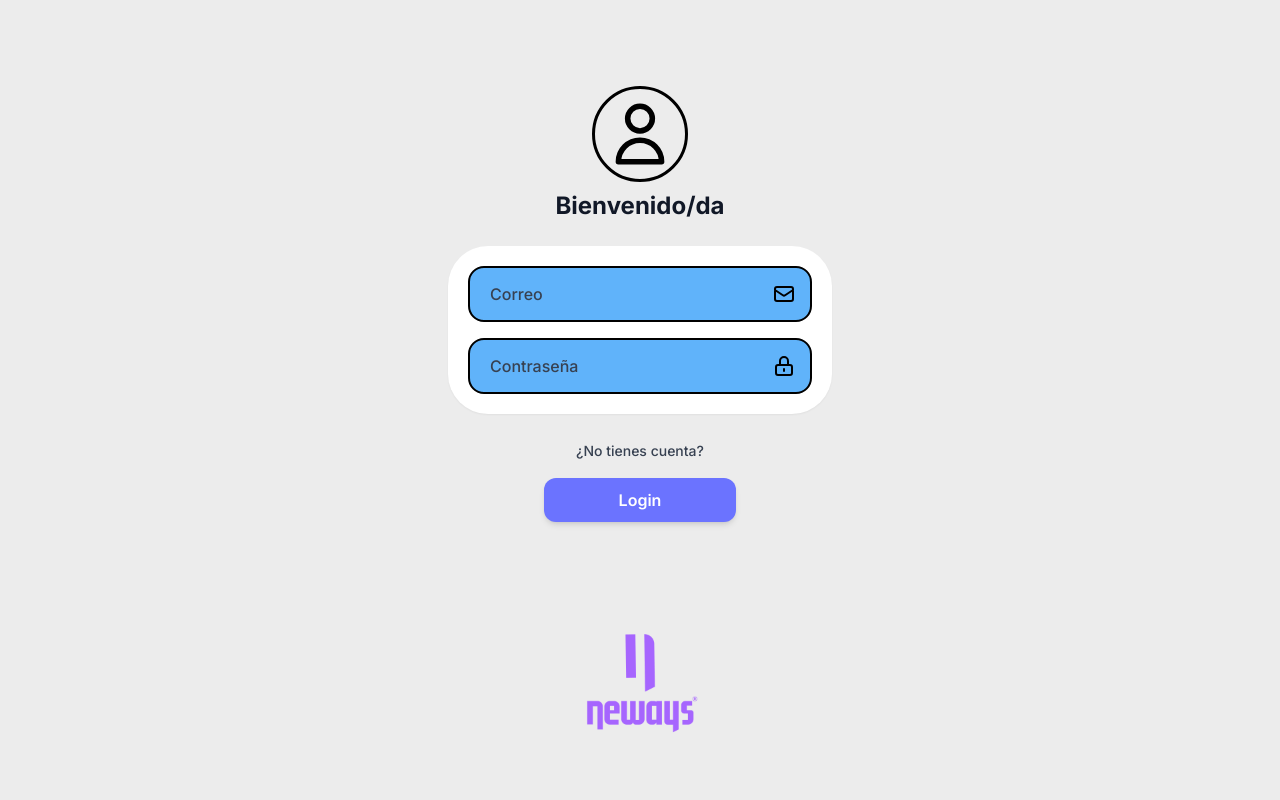
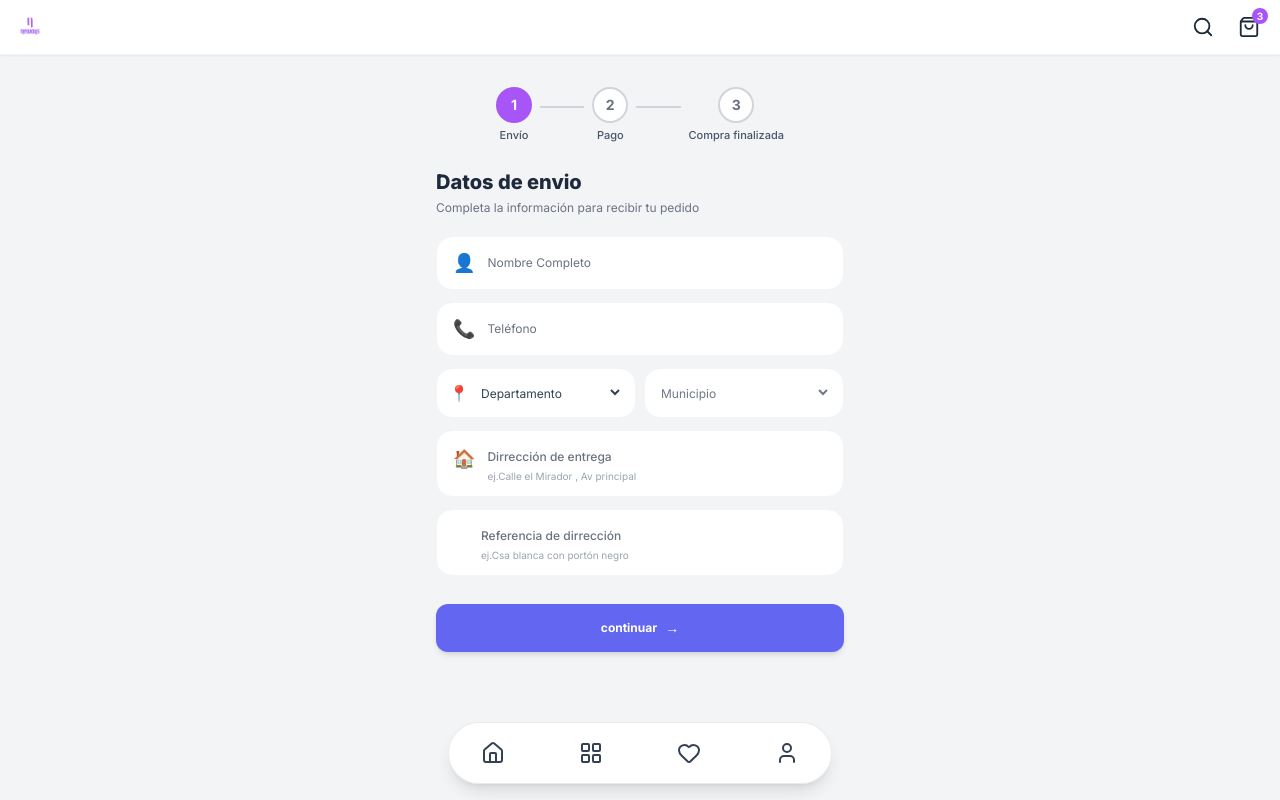
Before and after one commit to vmValeriaMontano/Proyecto_Neways, a React (Vite) app in the folder neways-frontend/: page /shippingData in a window 1280 px wide. Before the commit this address led to /login. Built offline with nearby package versions, Linux system fonts and the light colour scheme.

Commit message:
agregar: logica de pago

```diff
--- a/neways-frontend/src/App.jsx
+++ b/neways-frontend/src/App.jsx
@@ -7,6 +7,8 @@ import Home from './pages/client/Home';
 import Catalog from './pages/client/Catalog';
 import ProductDetail from './pages/client/ProductDetail';
 import Cart from './pages/client/Cart';
+import ShippingData from './pages/client/ShippingData';
+
 
 import Favorites from './pages/client/Favorites';
 
@@ -49,6 +51,7 @@ function AppRoutes() {
       <Route path="/productDetail/:id" element={<ProductDetail />} />
       <Route path="/productDetail" element={<ProductDetail />} />
       <Route path="/cart" element={<Cart />} />
+      <Route path="/shippingData" element={<ShippingData />} />
 
 
       <Route
--- a/neways-frontend/src/pages/client/Cart.jsx
+++ b/neways-frontend/src/pages/client/Cart.jsx
@@ -257,9 +257,9 @@ export default function Cart() {
                 </div>
               </div>
 
-              {/* Botón de Pago / Checkout */}
+              {/* Botón de Pago / ShippingData */}
               <button
-                onClick={() => navigate('/checkout')}
+                onClick={() => navigate('/shippingData')}
                 className="w-full bg-purple-600 hover:bg-purple-700 text-white font-bold text-xs py-3.5 rounded-xl shadow-md transition active:scale-[0.99] mt-1"
               >
                 Proceder al Pago
--- a/neways-frontend/src/pages/client/ShippingData.jsx
+++ b/neways-frontend/src/pages/client/ShippingData.jsx
@@ -0,0 +1,210 @@
+import React, { useState } from 'react';
+import { useNavigate } from 'react-router-dom';
+import Header from '../../components/common/Header';
+import BottomNav from '../../components/common/BottomNav';
+import CheckoutSteps from '../../components/common/CheckoutSteps';
+import API from '../../services/api';
+
+// Lista orientativa para El Salvador
+const DEPARTAMENTOS_SV = {
+  'San Salvador': ['San Salvador', 'Soyapango', 'Ilopango', 'Mejicanos', 'Apopa', 'Santa Tecla'],
+  'La Libertad': ['Santa Tecla', 'Antiguo Cuscatlán', 'Nuevo Cuscatlán', 'Colón', 'Zaragoza'],
+  'Santa Ana': ['Santa Ana', 'Chalchuapa', 'Metapán'],
+  'San Miguel': ['San Miguel', 'Ciudad Barrios'],
+  'Sonsonate': ['Sonsonate', 'Acajutla'],
+};
+
+export default function ShippingData() {
+  const navigate = useNavigate();
+
+  // Cargar datos previos si existen
+  const savedData = JSON.parse(localStorage.getItem('checkout_shipping') || '{}');
+
+  const [formData, setFormData] = useState({
+    fullName: savedData.fullName || '',
+    phone: savedData.phone || '',
+    department: savedData.department || '',
+    municipality: savedData.municipality || '',
+    address: savedData.address || '',
+    reference: savedData.reference || '',
+  });
+
+  const [loading, setLoading] = useState(false);
+
+  const handleChange = (e) => {
+    const { name, value } = e.target;
+    setFormData((prev) => {
+      const updated = { ...prev, [name]: value };
+      if (name === 'department') {
+        updated.municipality = ''; // Reiniciar municipio si cambia el departamento
+      }
+      return updated;
+    });
+  };
+
+  const handleSubmit = async (e) => {
+    e.preventDefault();
+
+    if (!formData.fullName || !formData.phone || !formData.department || !formData.address) {
+      alert('Por favor completa todos los campos obligatorios.');
+      return;
+    }
+
+    try {
+      setLoading(true);
+      // Guardar localmente para el siguiente paso
+      localStorage.setItem('checkout_shipping', JSON.stringify(formData));
+
+      // Sync opcional con backend si existe borrador de orden
+      await API.post('/orders/shipping-address', formData).catch(() => {});
+
+      // Redirigir al Paso 2: Pago
+      navigate('/checkout/payment');
+    } catch (error) {
+      console.error('Error guardando dirección:', error);
+    } finally {
+      setLoading(false);
+    }
+  };
+
+  return (
+    <div className="min-h-screen bg-[#f3f4f6] pb-28 flex flex-col justify-between font-sans">
+      <div>
+        <Header cartCount={3} />
+
+        <main className="px-5 pt-2 max-w-md mx-auto">
+          {/* Componente Reutilizable de Pasos */}
+          <CheckoutSteps currentStep={1} />
+
+          {/* Encabezado de Sección */}
+          <div className="text-left mb-5">
+            <h1 className="font-extrabold text-slate-800 text-xl">
+              Datos de envio
+            </h1>
+            <p className="text-xs text-gray-500 mt-1">
+              Completa la información para recibir tu pedido
+            </p>
+          </div>
+
+          {/* Formulario */}
+          <form onSubmit={handleSubmit} className="flex flex-col gap-3">
+            {/* Nombre Completo */}
+            <div className="bg-white rounded-2xl p-3 flex items-center gap-3 border border-gray-100 shadow-xs focus-within:ring-2 focus-within:ring-indigo-400">
+              <span className="text-gray-700 text-lg pl-1">👤</span>
+              <input
+                type="text"
+                name="fullName"
+                placeholder="Nombre Completo"
+                value={formData.fullName}
+                onChange={handleChange}
+                className="w-full text-xs text-slate-800 placeholder-gray-500 outline-none bg-transparent"
+                required
+              />
+            </div>
+
+            {/* Teléfono */}
+            <div className="bg-white rounded-2xl p-3 flex items-center gap-3 border border-gray-100 shadow-xs focus-within:ring-2 focus-within:ring-indigo-400">
+              <span className="text-gray-700 text-lg pl-1">📞</span>
+              <input
+                type="tel"
+                name="phone"
+                placeholder="Teléfono"
+                value={formData.phone}
+                onChange={handleChange}
+                className="w-full text-xs text-slate-800 placeholder-gray-500 outline-none bg-transparent"
+                required
+              />
+            </div>
+
+            {/* Departamento y Municipio (Fila) */}
+            <div className="grid grid-cols-2 gap-2">
+              {/* Departamento */}
+              <div className="bg-white rounded-2xl p-3 flex items-center gap-2 border border-gray-100 shadow-xs focus-within:ring-2 focus-within:ring-indigo-400">
+                <span className="text-gray-700 text-base">📍</span>
+                <select
+                  name="department"
+                  value={formData.department}
+                  onChange={handleChange}
+                  className="w-full text-xs text-slate-700 outline-none bg-transparent cursor-pointer"
+                  required
+                >
+                  <option value="" disabled>Departamento</option>
+                  {Object.keys(DEPARTAMENTOS_SV).map((dep) => (
+                    <option key={dep} value={dep}>{dep}</option>
+                  ))}
+                </select>
+              </div>
+
+              {/* Municipio */}
+              <div className="bg-white rounded-2xl p-3 flex items-center gap-2 border border-gray-100 shadow-xs focus-within:ring-2 focus-within:ring-indigo-400">
+                <select
+                  name="municipality"
+                  value={formData.municipality}
+                  onChange={handleChange}
+                  className="w-full text-xs text-slate-700 outline-none bg-transparent cursor-pointer"
+                  disabled={!formData.department}
+                  required
+                >
+                  <option value="" disabled>Municipio</option>
+                  {formData.department &&
+                    DEPARTAMENTOS_SV[formData.department]?.map((mun) => (
+                      <option key={mun} value={mun}>{mun}</option>
+                    ))}
+                </select>
+              </div>
+            </div>
+
+            {/* Dirección de Entrega */}
+            <div className="bg-white rounded-2xl p-3 flex items-start gap-3 border border-gray-100 shadow-xs focus-within:ring-2 focus-within:ring-indigo-400">
+              <span className="text-gray-700 text-lg pl-1 pt-0.5">🏠</span>
+              <div className="flex-1">
+                <input
+                  type="text"
+                  name="address"
+                  placeholder="Dirrección de entrega"
+                  value={formData.address}
+                  onChange={handleChange}
+                  className="w-full text-xs font-medium text-slate-800 placeholder-gray-500 outline-none bg-transparent"
+                  required
+                />
+                <span className="text-[10px] text-gray-400 block text-left mt-0.5">
+                  ej.Calle el Mirador , Av principal
+                </span>
+              </div>
+            </div>
+
+            {/* Referencia de Dirección */}
+            <div className="bg-white rounded-2xl p-3 flex items-start gap-3 border border-gray-100 shadow-xs focus-within:ring-2 focus-within:ring-indigo-400">
+              <div className="w-5 h-5 opacity-0"></div> {/* Espaciador visual para alineación */}
+              <div className="flex-1 text-left">
+                <input
+                  type="text"
+                  name="reference"
+                  placeholder="Referencia de dirrección"
+                  value={formData.reference}
+                  onChange={handleChange}
+                  className="w-full text-xs font-medium text-slate-800 placeholder-gray-500 outline-none bg-transparent"
+                />
+                <span className="text-[10px] text-gray-400 block text-left mt-0.5">
+                  ej.Csa blanca con portón negro
+                </span>
+              </div>
+            </div>
+
+            {/* Botón Continuar */}
+            <button
+              type="submit"
+              disabled={loading}
+              className="w-full bg-[#6366f1] hover:bg-[#4f46e5] text-white font-bold text-xs py-3.5 rounded-xl shadow-md transition active:scale-[0.99] mt-4 flex items-center justify-center gap-2"
+            >
+              <span>{loading ? 'Guardando...' : 'continuar'}</span>
+              <span className="text-sm">→</span>
+            </button>
+          </form>
+        </main>
+      </div>
+
+      <BottomNav />
+    </div>
+  );
+}
```
